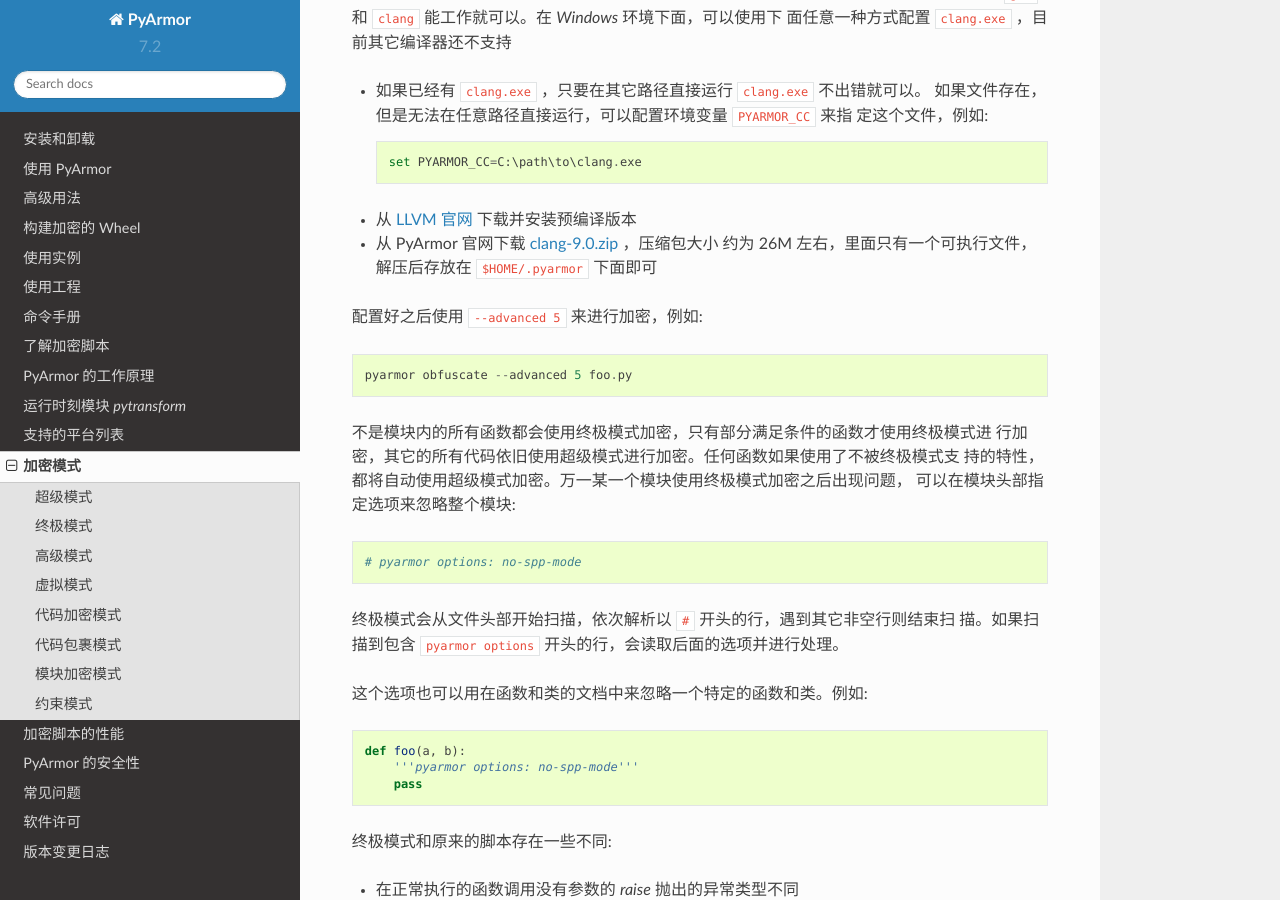
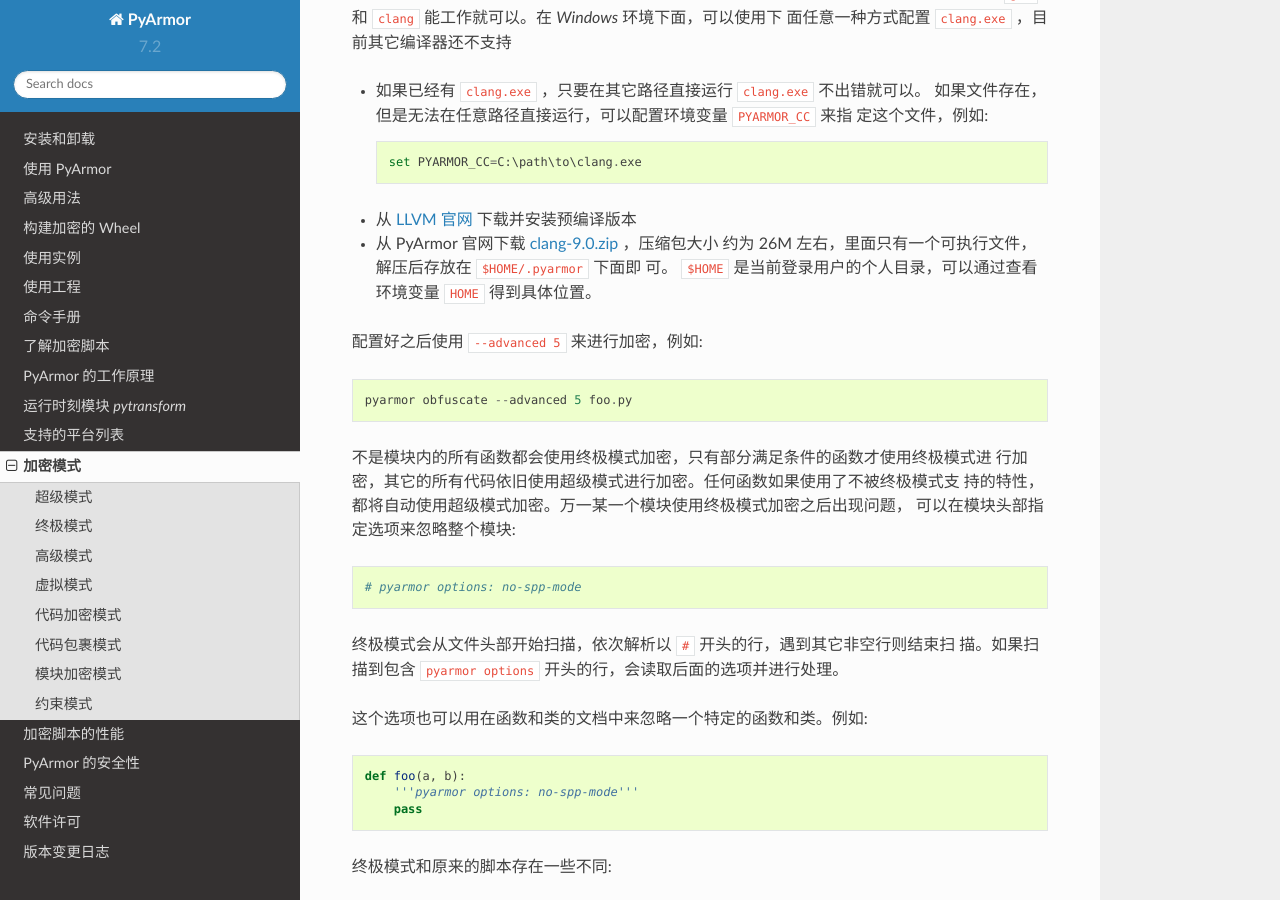
Before and after one commit to dashingsoft/pyarmor-docs-zh, a Sphinx documentation site: the page built from docs/mode.rst, in a window 1280 px wide and 900 px high, scrolled down 1133 px. Built offline with Sphinx 7.4.7 and the Read the Docs theme 2.0.0, drawn with Linux system fonts in a browser that asks for light colours.

Commit message:
Refine doc

```diff
--- a/docs/mode.rst
+++ b/docs/mode.rst
@@ -63,7 +63,8 @@
 * 从 `LLVM 官网 <https://releases.llvm.org>`_ 下载并安装预编译版本
 * 从 PyArmor 官网下载 `clang-9.0.zip
   <https://pyarmor.dashingsoft.com/downloads/tools/clang-9.0.zip>`_ ，压缩包大小
-  约为 26M 左右，里面只有一个可执行文件，解压后存放在 ``$HOME/.pyarmor`` 下面即可
+  约为 26M 左右，里面只有一个可执行文件，解压后存放在 ``$HOME/.pyarmor`` 下面即
+  可。 ``$HOME`` 是当前登录用户的个人目录，可以通过查看环境变量 ``HOME`` 得到具体位置。
 
 配置好之后使用 ``--advanced 5`` 来进行加密，例如::
 
```
